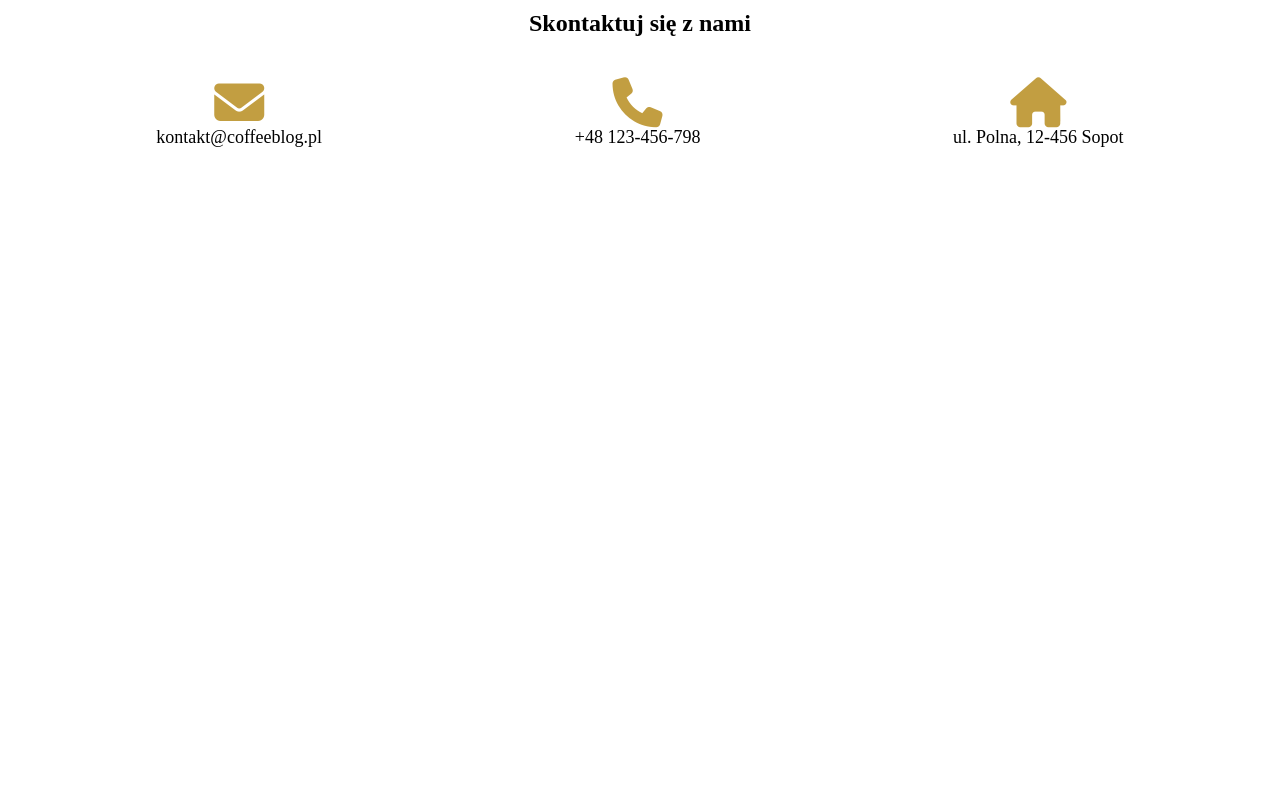
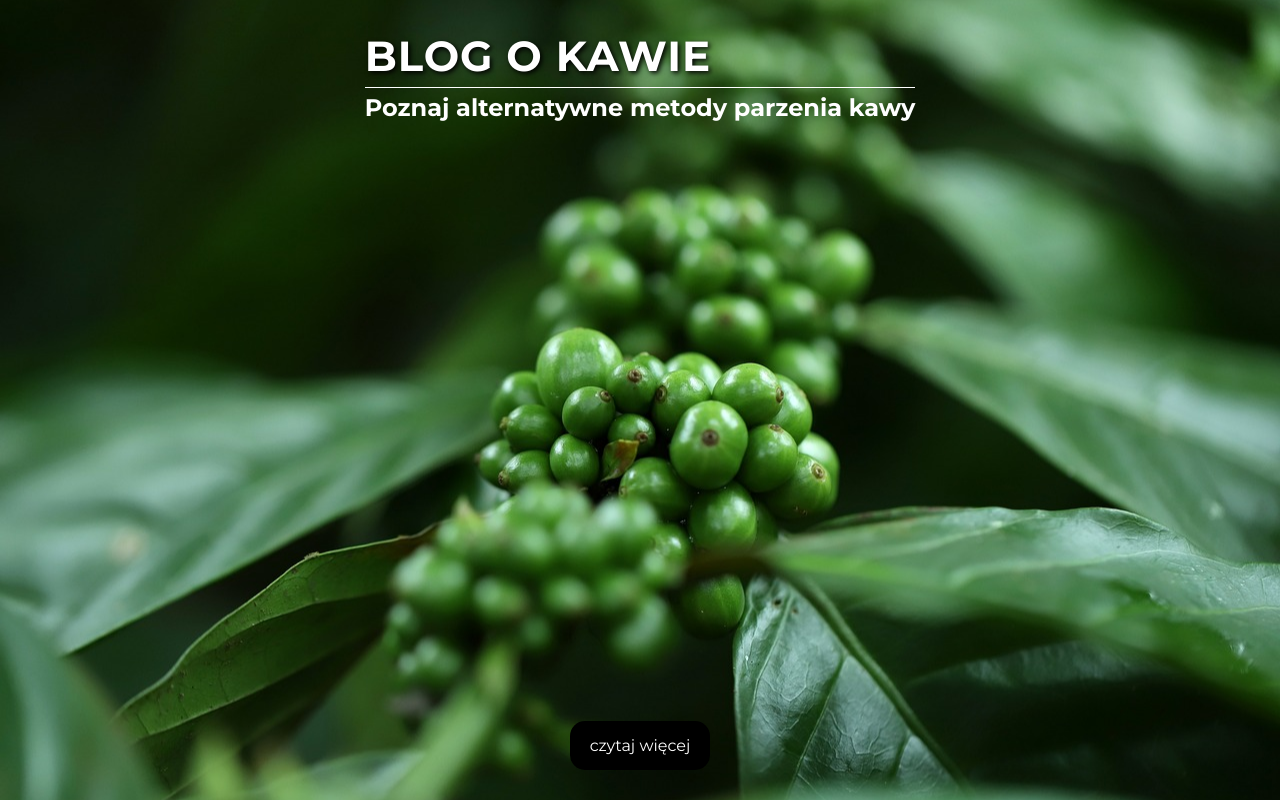
Before and after one commit to magdamadej/WSB_Bydgoszcz_projekt_1, a plain HTML site: page index.html in a window 1280 px wide. Shown: the top 800 px of the page. Drawn offline with Linux system fonts and the light colour scheme.

Commit message:
pierwsze zmiany 2023-04-02

```diff
--- a/css/large.css
+++ b/css/large.css
@@ -0,0 +1,8 @@
+/* 992px */
+header h1 {
+    font-size: 42px;
+}
+
+iframe {
+    max-width: 970px;
+}
--- a/css/medium.css
+++ b/css/medium.css
@@ -1,3 +1,4 @@
+/* 768px */
 .flex_row_container {
     display: flex;
     flex-direction: row;
@@ -5,6 +6,10 @@
     align-items: center;
 }
 
+header h1 {
+    font-size: 38px;
+}
+
 .all_contacts {
     width: 100%;
     padding: 20px;
--- a/css/style.css
+++ b/css/style.css
@@ -2,6 +2,11 @@
     margin: 0;
     padding: 0;
     box-sizing: border-box;
+}
+
+html {
+    font-family: 'Montserrat', sans-serif;
+    scroll-behavior: smooth;
 }
 
 .flex_column_container {
@@ -10,6 +15,45 @@
     justify-content: space-between;
     align-items: center;
 }
+
+/* header */
+header {
+    width: 100%;
+    height: 100vh;
+    padding: 30px 20px;
+    color: white;
+    background-image: url('../img/coffee.jpg');
+    background-position: center;
+    background-size: cover;
+    background-repeat: no-repeat;
+}
+
+header h1 {
+    border-bottom: 1px solid white;
+    padding-bottom: 5px;
+    margin-bottom: 5px;
+    letter-spacing: 1px;
+    text-transform: uppercase;
+    text-shadow: 2px 2px 5px #000;
+    /* text-decoration: underline; */
+}
+
+header a {
+    color: white;
+    background-color: black;
+    padding: 15px 20px;
+    border-radius: 15px;
+    text-decoration: none;
+    transition-duration: 0.5s;
+}
+
+header a:hover {
+    cursor: pointer;
+    background-color: rgba(255, 255, 255, 0.704);
+    color: black;
+}
+
+/* sekcja kontaktu */
 
 .contact {
     padding: 10px;
@@ -24,3 +68,13 @@
     font-size: 50px;
     color: rgb(194, 158, 65);
 }
+
+/* sekcja mapy  */
+.map {
+    padding: 10px;
+}
+
+iframe {
+    margin-top: 10px;
+    width: 100%;
+}
--- a/index.html
+++ b/index.html
@@ -1,22 +1,35 @@
 <!DOCTYPE html>
 <html lang="pl">
+
 <head>
     <meta charset="UTF-8">
     <meta http-equiv="X-UA-Compatible" content="IE=edge">
     <meta name="viewport" content="width=device-width, initial-scale=1.0">
     <title>Blog o kawie</title>
-
+    <!-- favicon -->
+    <link rel="shortcut icon" href="./img/favicon.png" type="image/x-icon">
     <!-- font awesome -->
     <script src="https://kit.fontawesome.com/967c684db8.js" crossorigin="anonymous"></script>
+    <!-- fonty google -->
+    <link rel="preconnect" href="https://fonts.googleapis.com">
+    <link rel="preconnect" href="https://fonts.gstatic.com" crossorigin>
+    <link href="https://fonts.googleapis.com/css2?family=Montserrat:wght@400;700&display=swap" rel="stylesheet">
     <!-- własne style css -->
     <link rel="stylesheet" href="./css/style.css">
     <link rel="stylesheet" media="screen and (min-width:768px)" href="./css/medium.css">
     <link rel="stylesheet" media="screen and (min-width:992px)" href="./css/large.css">
 </head>
+
 <body>
-    <header></header>
+    <header class="flex_column_container">
+        <div>
+            <h1>Blog o kawie</h1>
+            <h2>Poznaj alternatywne metody parzenia kawy</h2>
+        </div>
+        <a href="#main">czytaj więcej</a>
+    </header>
     <nav></nav>
-    <main>
+    <main id="main">
         <section class="contact flex_column_container">
             <h2>Skontaktuj się z nami</h2>
             <div class="all_contacts flex_row_container">
@@ -34,7 +47,12 @@
                 </div>
             </div>
         </section>
+        <section class="map flex_column_container">
+            <h2>Zobacz jak do nas dojechać</h2>
+            <iframe src="https://www.google.com/maps/embed?pb=!1m18!1m12!1m3!1d2504.7827659098443!2d17.038229615755522!3d51.11246807957227!2m3!1f0!2f0!3f0!3m2!1i1024!2i768!4f13.1!3m3!1m2!1s0x470fe9ddc76b1533%3A0x1d5277d5314b5169!2sFiga%20Coffee%20-%20pop%20up%20cafe!5e0!3m2!1spl!2spl!4v1680416699111!5m2!1spl!2spl" width="400" height="300" style="border:0;" allowfullscreen="" loading="lazy" referrerpolicy="no-referrer-when-downgrade"></iframe>
+        </section>
     </main>
     <footer></footer>
 </body>
+
 </html>
```
Also changed, not shown: img/coffee.jpg (added), img/favicon.png (added), img/logo.png (added).
